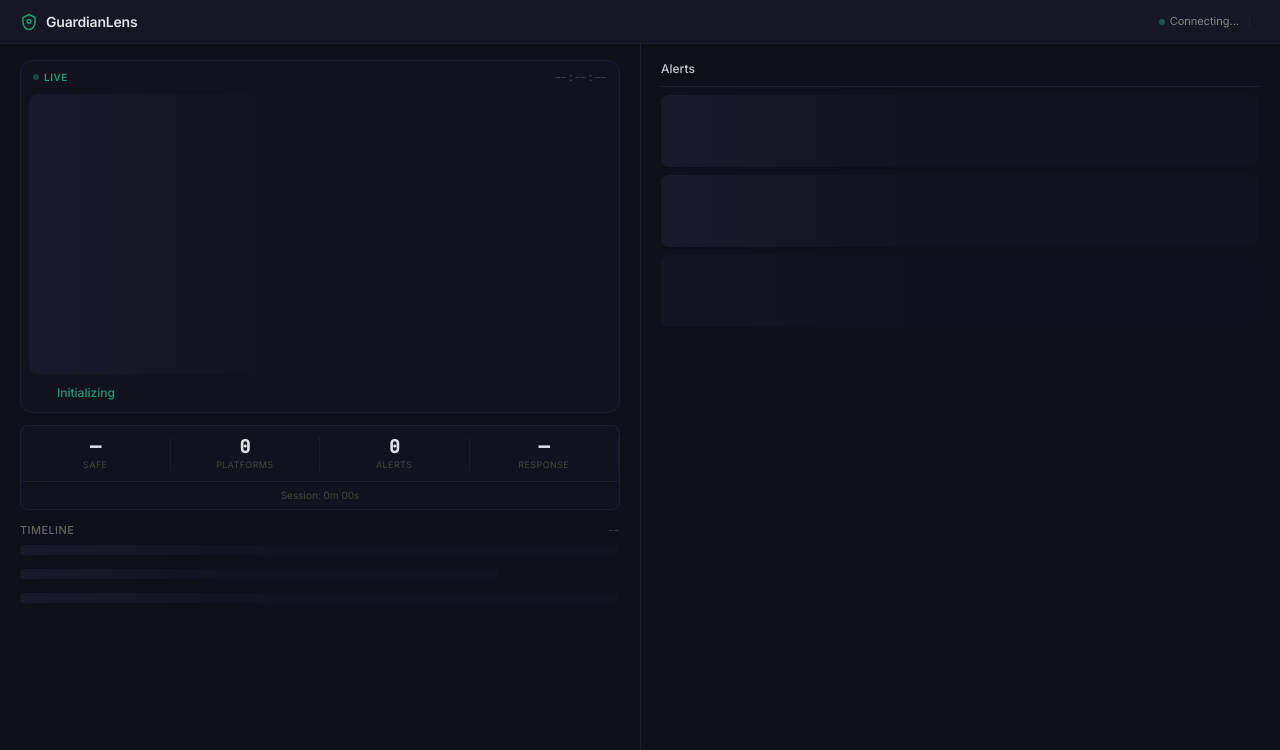
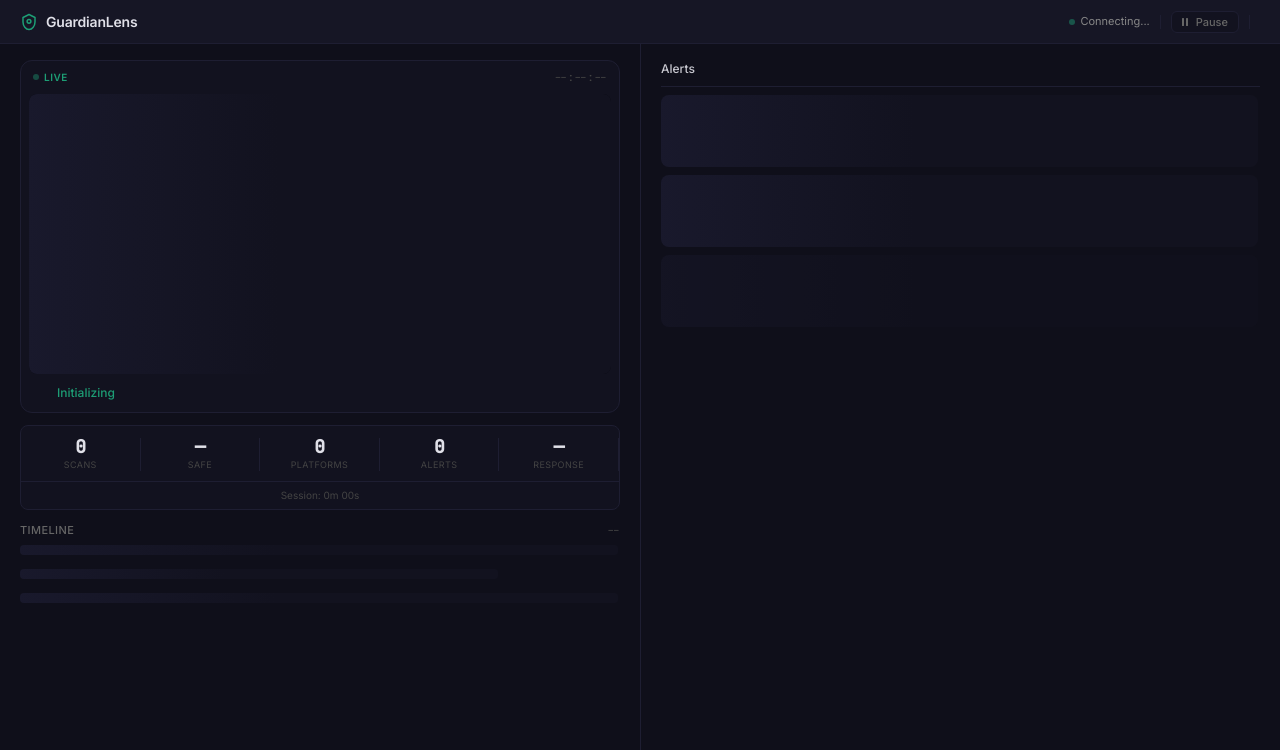
Before and after one commit to natalia-jaskowska/guardianlens, a Python web app: template app/templates/index.html in a window 1280 px wide. Shown: the top 750 px of the page. Run offline with Jinja, Linux system fonts and the light colour scheme; the template is opened without the code that fills it, so the values that code supplies are empty.

Commit message:
Pause/Resume monitoring + total scans in stats
Pause/Resume:
- POST /api/pause and POST /api/resume endpoints
- MonitorWorker.pause()/resume() with threading.Event
- Session timer pauses correctly (tracks paused_total)
- Header button toggles: Pause (|| icon) / Resume (▶ icon)
- Status dot shows "Paused" (dim) when paused
- SSE stream stays connected, history/alerts still visible

Stats row:
- Added total Scans counter (5 columns now)
- Grid layout: Scans | Safe % | Platforms | Alerts | Response

Co-Authored-By: Claude Opus 4.6 (1M context) <noreply@anthropic.com>

```diff
--- a/app/static/dashboard.css
+++ b/app/static/dashboard.css
@@ -122,7 +122,7 @@ button { font-family: inherit; cursor: pointer; }
 
 .gl-stats-row {
   display: grid;
-  grid-template-columns: 1fr 1fr 1fr 1fr;
+  grid-template-columns: repeat(5, 1fr);
   background: var(--bg-card);
   border: 1px solid var(--border);
   border-radius: var(--radius-lg);
@@ -304,6 +304,34 @@ button { font-family: inherit; cursor: pointer; }
 .gl-header-status-alert .gl-dot {
   animation: pulse-dot 1.5s ease-in-out infinite;
 }
+
+/* Pause/Resume button */
+.gl-header-pause {
+  display: inline-flex;
+  align-items: center;
+  gap: 5px;
+  font-size: 11px;
+  font-weight: 500;
+  color: var(--text-dim);
+  background: var(--bg-card);
+  border: 1px solid var(--border);
+  border-radius: var(--radius);
+  padding: 3px 10px 3px 7px;
+  cursor: pointer;
+  transition: all 0.15s;
+  font-family: var(--font-main);
+}
+.gl-header-pause:hover {
+  color: var(--text-primary);
+  border-color: #2a2a44;
+  background: #1a1a2e;
+}
+.gl-header-pause.gl-paused {
+  color: var(--safe);
+  border-color: rgba(29, 158, 117, 0.3);
+}
+.gl-header-pause.gl-paused .gl-pause-icon { display: none; }
+.gl-header-pause.gl-paused .gl-resume-icon { display: inline; }
 
 .gl-header-chip {
   font-size: 11px;
--- a/app/static/dashboard.js
+++ b/app/static/dashboard.js
@@ -191,12 +191,14 @@
     setText(els.shieldSub, `Session: ${dur}`);
 
     // Populate metric counters
+    const scansEl = document.getElementById("status-scans");
     const safePctEl = document.getElementById("status-safe-pct");
     const platsEl = document.getElementById("status-platforms");
     const alertsEl = document.getElementById("status-alerts");
     const respEl = document.getElementById("status-response");
     const scans = h.scans || 0;
     const safeCount = h.safe || 0;
+    if (scansEl) scansEl.querySelector(".gl-stat-val").textContent = scans;
     if (safePctEl) {
       const pct = scans > 0 ? Math.round(100 * safeCount / scans) : 0;
       const val = safePctEl.querySelector(".gl-stat-val");
@@ -220,15 +222,30 @@
 
   function renderHeader(state) {
     const mon = state.monitoring;
+    const paused = state.paused;
     const latest = state.latest;
     const isAlert = latest && (latest.threat_level === "alert" || latest.threat_level === "critical");
     let dotCls, label, extra = "";
-    if (!mon) { dotCls = "gl-dot gl-dot-dim"; label = "Stopped"; }
+    if (paused) { dotCls = "gl-dot gl-dot-dim"; label = "Paused"; }
+    else if (!mon) { dotCls = "gl-dot gl-dot-dim"; label = "Stopped"; }
     else if (isAlert) { dotCls = "gl-dot gl-dot-alert"; label = "Threat detected"; extra = "gl-header-status-alert"; }
     else { dotCls = "gl-dot gl-dot-safe"; label = "Active"; }
     els.headerStatus.className = `gl-header-status ${extra}`.trim();
     els.headerStatus.innerHTML = `<span class="${dotCls}"></span><span class="status-text">${esc(label)}</span>`;
     setText(els.headerModel, state.model_name || "");
+
+    // Pause button state
+    const pauseBtn = document.getElementById("header-pause");
+    if (pauseBtn) {
+      const lbl = pauseBtn.querySelector(".gl-pause-label");
+      if (paused) {
+        pauseBtn.classList.add("gl-paused");
+        if (lbl) lbl.textContent = "Resume";
+      } else {
+        pauseBtn.classList.remove("gl-paused");
+        if (lbl) lbl.textContent = "Pause";
+      }
+    }
   }
 
   // ----------------------------------------------------------------- capture
@@ -672,6 +689,14 @@
     if (els.analysisBack) {
       els.analysisBack.addEventListener("click", showOverview);
     }
+    // Pause/Resume button
+    const pauseBtn = document.getElementById("header-pause");
+    if (pauseBtn) {
+      pauseBtn.addEventListener("click", async () => {
+        const isPaused = pauseBtn.classList.contains("gl-paused");
+        await fetch(isPaused ? "/api/resume" : "/api/pause", { method: "POST" });
+      });
+    }
     // Lightbox — reusable for any image click
     function openLightbox(imgSrc) {
       const overlay = document.createElement("div");
--- a/app/templates/index.html
+++ b/app/templates/index.html
@@ -26,6 +26,12 @@
             <span class="gl-dot gl-dot-safe"></span>
             <span>Connecting...</span>
           </div>
+          <span class="gl-header-sep"></span>
+          <button class="gl-header-pause" id="header-pause" title="Pause monitoring">
+            <svg class="gl-pause-icon" width="12" height="12" viewBox="0 0 24 24" fill="currentColor"><rect x="6" y="4" width="4" height="16" rx="1"/><rect x="14" y="4" width="4" height="16" rx="1"/></svg>
+            <svg class="gl-resume-icon" width="12" height="12" viewBox="0 0 24 24" fill="currentColor" style="display:none"><polygon points="5,3 19,12 5,21"/></svg>
+            <span class="gl-pause-label">Pause</span>
+          </button>
           <span class="gl-header-sep"></span>
           <div class="gl-header-chip gl-header-chip-model" id="header-model">{{ model_name }}</div>
         </div>
@@ -60,6 +66,10 @@
 
           <!-- Stats row — horizontal under capture -->
           <div class="gl-stats-row">
+            <div class="gl-stat" id="status-scans">
+              <span class="gl-stat-val">0</span>
+              <span class="gl-stat-lbl">Scans</span>
+            </div>
             <div class="gl-stat" id="status-safe-pct">
               <span class="gl-stat-val">—</span>
               <span class="gl-stat-lbl">Safe</span>
```
Also changed, not shown: app/server.py (+10 -0 lines), app/state.py (+34 -2 lines).
